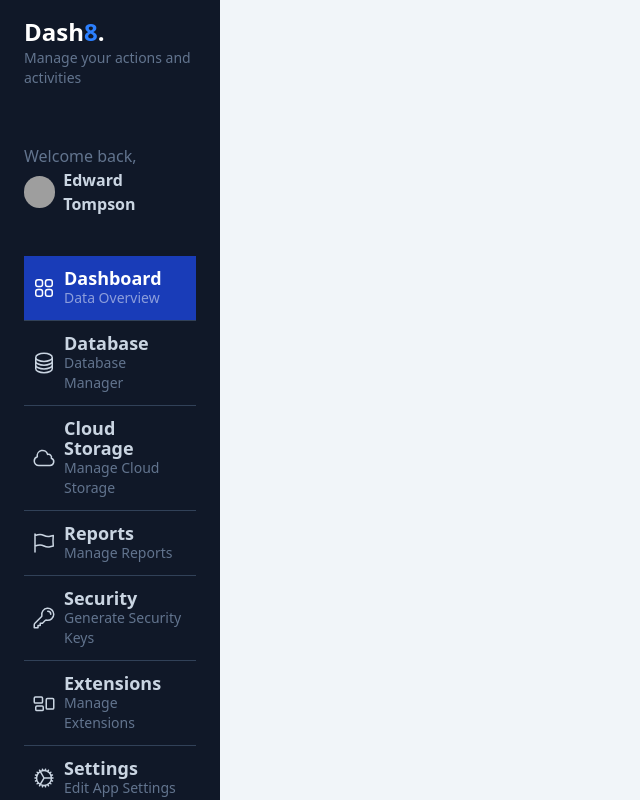
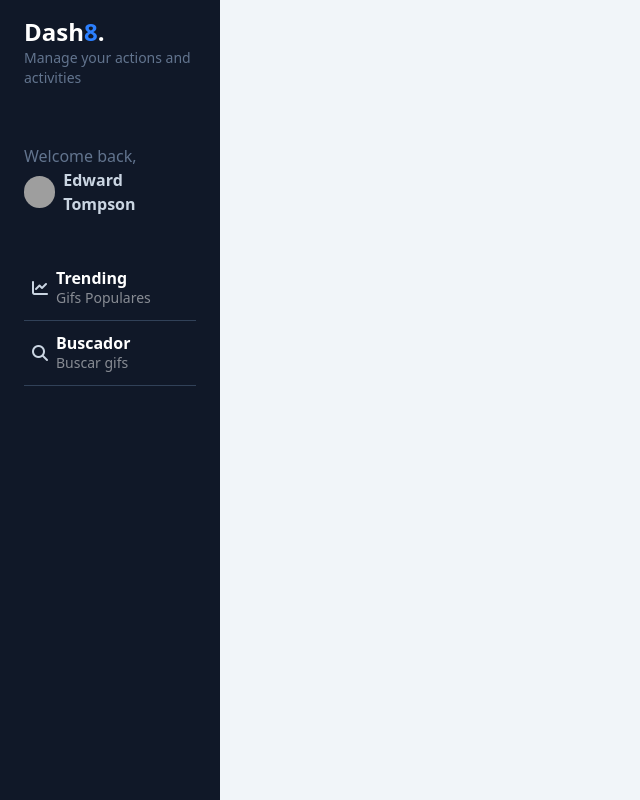
Before and after one commit to verdugo-dev/gifs-app, an Angular app: page /dashboard in a window 1280 px wide. Shown: the whole page, without its empty margins (0-640 px from the left). Built offline with nearby package versions, Linux system fonts and the light colour scheme; grey boxes are pictures that could not be loaded.

Commit message:
Adding side options

```diff
--- a/src/app/gifs/components/side-menu/side-menu-options/side-menu-options.component.html
+++ b/src/app/gifs/components/side-menu/side-menu-options/side-menu-options.component.html
@@ -1,81 +1,21 @@
 <div id="nav" class="w-full px-6">
-  <a href="#" class="w-full px-2 inline-flex space-x-2 items-center border-b border-slate-700 py-3 bg-blue-800 hover:bg-white/5 transition ease-linear duration-150">
+
+  @for (item of menuOptions; track item.route) {
+    <a
+      [routerLink]="item.route"
+      routerLinkActive="bg-blue-800"
+      href="#"
+      class="w-full px-2 inline-flex space-x-2 items-center border-b border-slate-700 py-3  hover:bg-white/5 transition ease-linear duration-150"
+    >
       <div>
-          <svg xmlns="http://www.w3.org/2000/svg" fill="none" viewBox="0 0 24 24" stroke-width="1.5" stroke="currentColor" class="w-6 h-6 text-white">
-              <path stroke-linecap="round" stroke-linejoin="round" d="M3.75 6A2.25 2.25 0 016 3.75h2.25A2.25 2.25 0 0110.5 6v2.25a2.25 2.25 0 01-2.25 2.25H6a2.25 2.25 0 01-2.25-2.25V6zM3.75 15.75A2.25 2.25 0 016 13.5h2.25a2.25 2.25 0 012.25 2.25V18a2.25 2.25 0 01-2.25 2.25H6A2.25 2.25 0 013.75 18v-2.25zM13.5 6a2.25 2.25 0 012.25-2.25H18A2.25 2.25 0 0120.25 6v2.25A2.25 2.25 0 0118 10.5h-2.25a2.25 2.25 0 01-2.25-2.25V6zM13.5 15.75a2.25 2.25 0 012.25-2.25H18a2.25 2.25 0 012.25 2.25V18A2.25 2.25 0 0118 20.25h-2.25A2.25 2.25 0 0113.5 18v-2.25z" />
-            </svg>
-
+        <i class="{{ item.icon }}"></i>
       </div>
       <div class="flex flex-col">
-          <span class="text-lg font-bold leading-5 text-white">Dashboard</span>
-          <span class="text-sm text-white/50 hidden md:block">Data Overview</span>
+          <span class="text-lsg font-bold leading-5 text-white">{{ item.label}}</span>
+          <span class="text-sm text-white/50 hidden md:block">{{ item.subLabel }}</span>
       </div>
-  </a>
-  <a href="#" class="w-full px-2 inline-flex space-x-2 items-center border-b border-slate-700 py-3 hover:bg-white/5 transition ease-linear duration-150">
-      <div>
-          <svg xmlns="http://www.w3.org/2000/svg" fill="none" viewBox="0 0 24 24" stroke-width="1.5" stroke="currentColor" class="w-6 h-6">
-              <path stroke-linecap="round" stroke-linejoin="round" d="M20.25 6.375c0 2.278-3.694 4.125-8.25 4.125S3.75 8.653 3.75 6.375m16.5 0c0-2.278-3.694-4.125-8.25-4.125S3.75 4.097 3.75 6.375m16.5 0v11.25c0 2.278-3.694 4.125-8.25 4.125s-8.25-1.847-8.25-4.125V6.375m16.5 0v3.75m-16.5-3.75v3.75m16.5 0v3.75C20.25 16.153 16.556 18 12 18s-8.25-1.847-8.25-4.125v-3.75m16.5 0c0 2.278-3.694 4.125-8.25 4.125s-8.25-1.847-8.25-4.125" />
-            </svg>
-      </div>
-      <div class="flex flex-col">
-          <span class="text-lg text-slate-300 font-bold leading-5">Database</span>
-          <span class="text-sm text-slate-500 hidden md:block">Database Manager</span>
-      </div>
-  </a>
-  <a href="#" class="w-full px-2 inline-flex space-x-2 items-center border-b border-slate-700 py-3 hover:bg-white/5 transition ease-linear duration-150">
-      <div>
-          <svg xmlns="http://www.w3.org/2000/svg" fill="none" viewBox="0 0 24 24" stroke-width="1.5" stroke="currentColor" class="w-6 h-6">
-              <path stroke-linecap="round" stroke-linejoin="round" d="M2.25 15a4.5 4.5 0 004.5 4.5H18a3.75 3.75 0 001.332-7.257 3 3 0 00-3.758-3.848 5.25 5.25 0 00-10.233 2.33A4.502 4.502 0 002.25 15z" />
-            </svg>
-      </div>
-      <div class="flex flex-col">
-          <span class="text-lg text-slate-300 font-bold leading-5">Cloud Storage</span>
-          <span class="text-sm text-slate-500 hidden md:block">Manage Cloud Storage</span>
-      </div>
-  </a>
-  <a href="#" class="w-full px-2 inline-flex space-x-2 items-center border-b border-slate-700 py-3 hover:bg-white/5 transition ease-linear duration-150">
-      <div>
-          <svg xmlns="http://www.w3.org/2000/svg" fill="none" viewBox="0 0 24 24" stroke-width="1.5" stroke="currentColor" class="w-6 h-6">
-              <path stroke-linecap="round" stroke-linejoin="round" d="M3 3v1.5M3 21v-6m0 0l2.77-.693a9 9 0 016.208.682l.108.054a9 9 0 006.086.71l3.114-.732a48.524 48.524 0 01-.005-10.499l-3.11.732a9 9 0 01-6.085-.711l-.108-.054a9 9 0 00-6.208-.682L3 4.5M3 15V4.5" />
-            </svg>
-      </div>
-      <div class="flex flex-col">
-          <span class="text-lg text-slate-300 font-bold leading-5">Reports</span>
-          <span class="text-sm text-slate-500 hidden md:block">Manage Reports</span>
-      </div>
-  </a>
-  <a href="#" class="w-full px-2 inline-flex space-x-2 items-center border-b border-slate-700 py-3 hover:bg-white/5 transition ease-linear duration-150">
-      <div>
-          <svg xmlns="http://www.w3.org/2000/svg" fill="none" viewBox="0 0 24 24" stroke-width="1.5" stroke="currentColor" class="w-6 h-6">
-              <path stroke-linecap="round" stroke-linejoin="round" d="M15.75 5.25a3 3 0 013 3m3 0a6 6 0 01-7.029 5.912c-.563-.097-1.159.026-1.563.43L10.5 17.25H8.25v2.25H6v2.25H2.25v-2.818c0-.597.237-1.17.659-1.591l6.499-6.499c.404-.404.527-1 .43-1.563A6 6 0 1121.75 8.25z" />
-            </svg>
-      </div>
-      <div class="flex flex-col">
-          <span class="text-lg text-slate-300 font-bold leading-5">Security</span>
-          <span class="text-sm text-slate-500 hidden md:block">Generate Security Keys</span>
-      </div>
-  </a>
-  <a href="#" class="w-full px-2 inline-flex space-x-2 items-center border-b border-slate-700 py-3 hover:bg-white/5 transition ease-linear duration-150">
-      <div>
-          <svg xmlns="http://www.w3.org/2000/svg" fill="none" viewBox="0 0 24 24" stroke-width="1.5" stroke="currentColor" class="w-6 h-6">
-              <path stroke-linecap="round" stroke-linejoin="round" d="M2.25 7.125C2.25 6.504 2.754 6 3.375 6h6c.621 0 1.125.504 1.125 1.125v3.75c0 .621-.504 1.125-1.125 1.125h-6a1.125 1.125 0 01-1.125-1.125v-3.75zM14.25 8.625c0-.621.504-1.125 1.125-1.125h5.25c.621 0 1.125.504 1.125 1.125v8.25c0 .621-.504 1.125-1.125 1.125h-5.25a1.125 1.125 0 01-1.125-1.125v-8.25zM3.75 16.125c0-.621.504-1.125 1.125-1.125h5.25c.621 0 1.125.504 1.125 1.125v2.25c0 .621-.504 1.125-1.125 1.125h-5.25a1.125 1.125 0 01-1.125-1.125v-2.25z" />
-            </svg>
-      </div>
-      <div class="flex flex-col">
-          <span class="text-lg text-slate-300 font-bold leading-5">Extensions</span>
-          <span class="text-sm text-slate-500 hidden md:block">Manage Extensions</span>
-      </div>
-  </a>
-  <a href="#" class="w-full px-2 inline-flex space-x-2 items-center py-3 hover:bg-white/5 transition ease-linear duration-150">
-      <div>
-          <svg xmlns="http://www.w3.org/2000/svg" fill="none" viewBox="0 0 24 24" stroke-width="1.5" stroke="currentColor" class="w-6 h-6">
-              <path stroke-linecap="round" stroke-linejoin="round" d="M4.5 12a7.5 7.5 0 0015 0m-15 0a7.5 7.5 0 1115 0m-15 0H3m16.5 0H21m-1.5 0H12m-8.457 3.077l1.41-.513m14.095-5.13l1.41-.513M5.106 17.785l1.15-.964m11.49-9.642l1.149-.964M7.501 19.795l.75-1.3m7.5-12.99l.75-1.3m-6.063 16.658l.26-1.477m2.605-14.772l.26-1.477m0 17.726l-.26-1.477M10.698 4.614l-.26-1.477M16.5 19.794l-.75-1.299M7.5 4.205L12 12m6.894 5.785l-1.149-.964M6.256 7.178l-1.15-.964m15.352 8.864l-1.41-.513M4.954 9.435l-1.41-.514M12.002 12l-3.75 6.495" />
-            </svg>
-      </div>
-      <div class="flex flex-col">
-          <span class="text-lg text-slate-300 font-bold leading-5">Settings</span>
-          <span class="text-sm text-slate-500 hidden md:block">Edit App Settings</span>
-      </div>
-  </a>
+    </a>
+  }
+
 
   </div>
--- a/src/app/gifs/components/side-menu/side-menu-options/side-menu-options.component.ts
+++ b/src/app/gifs/components/side-menu/side-menu-options/side-menu-options.component.ts
@@ -1,17 +1,38 @@
 import { ChangeDetectionStrategy, Component } from '@angular/core';
+import { RouterLink, RouterLinkActive } from '@angular/router';
 
 interface MenuOption {
   label: string;
   subLabel: string;
-  router: string;
+  route: string;
   icon: string;
 }
 
 @Component({
   selector: 'gifs-side-menu-options',
-  imports: [],
+  imports: [
+    RouterLink,
+    RouterLinkActive,
+  ],
   templateUrl: './side-menu-options.component.html',
   styleUrl: './side-menu-options.component.css',
   changeDetection: ChangeDetectionStrategy.OnPush,
 })
-export class SideMenuOptionsComponent { }
+export class SideMenuOptionsComponent {
+
+  menuOptions: MenuOption[] = [
+    {
+      icon: 'fa-solid fa-chart-line',
+      label: 'Trending',
+      subLabel: 'Gifs Populares',
+      route: '/dashboard/trending',
+    },
+    {
+      icon: 'fa-solid fa-search',
+      label: 'Buscador',
+      subLabel: 'Buscar gifs',
+      route: '/dashboard/search',
+    },
+  ]
+
+ }
--- a/src/index.html
+++ b/src/index.html
@@ -6,6 +6,7 @@
   <base href="/">
   <meta name="viewport" content="width=device-width, initial-scale=1">
   <link rel="icon" type="image/x-icon" href="favicon.ico">
+  <link rel="stylesheet" href="https://cdnjs.cloudflare.com/ajax/libs/font-awesome/6.7.1/css/all.min.css" integrity="sha512-5Hs3dF2AEPkpNAR7UiOHba+lRSJNeM2ECkwxUIxC1Q/FLycGTbNapWXB4tP889k5T5Ju8fs4b1P5z/iB4nMfSQ==" crossorigin="anonymous" referrerpolicy="no-referrer" />
 </head>
 <body>
   <app-root></app-root>
```
